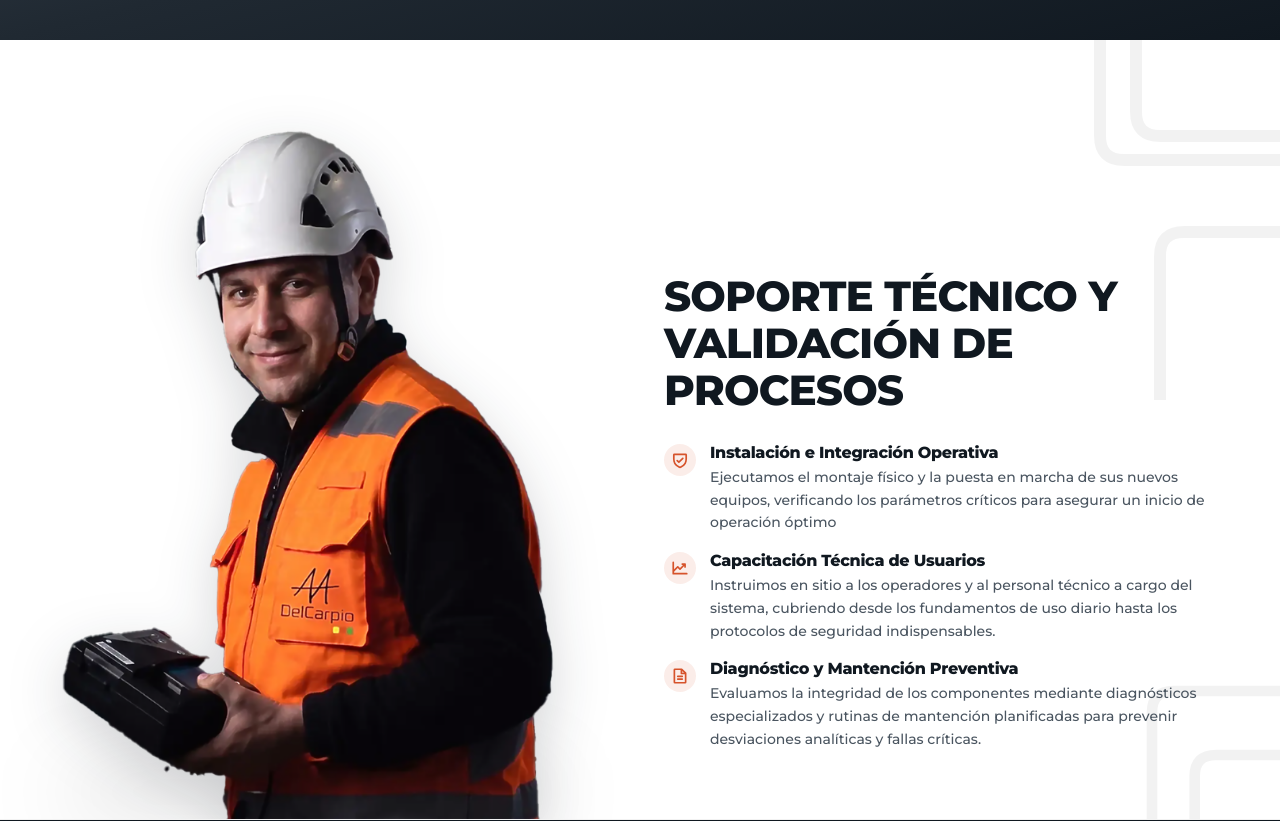
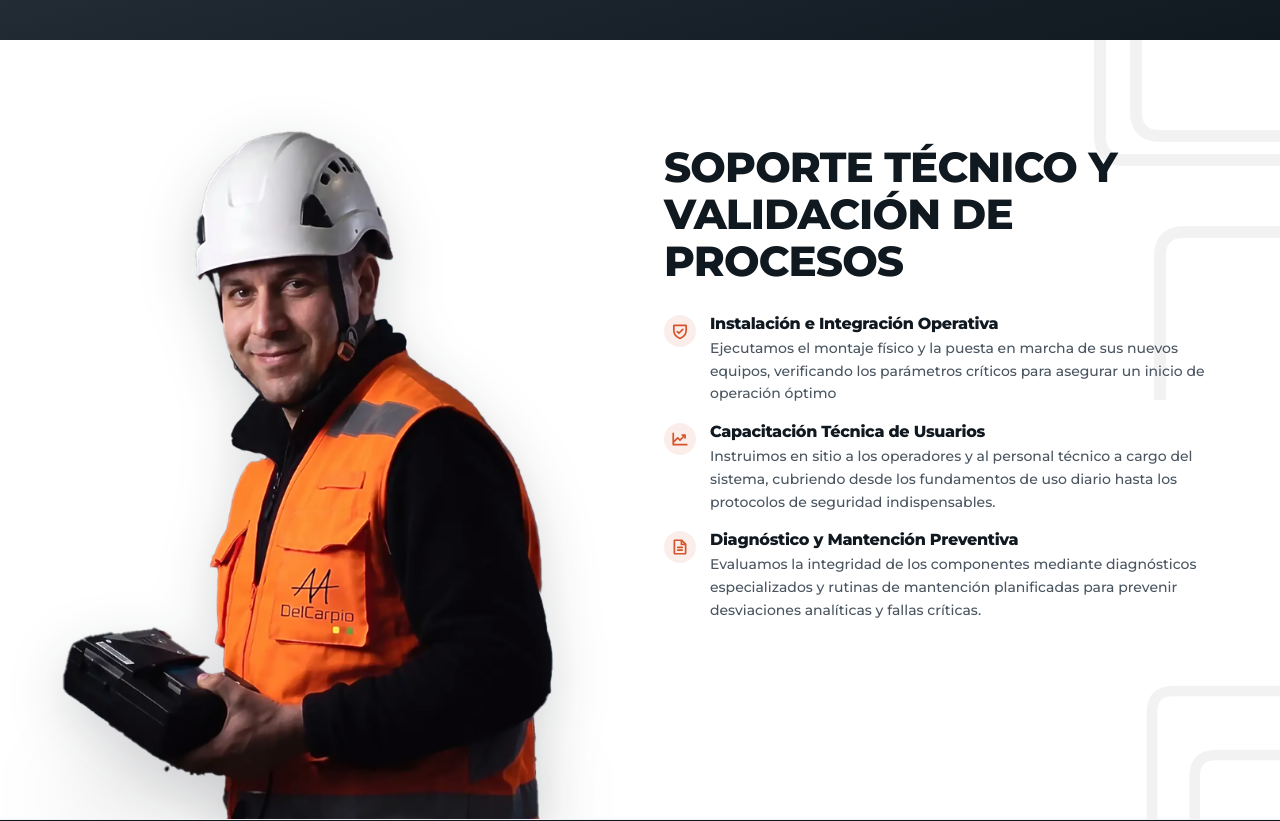
Before and after one commit to delcarpiohub/LandingPage, a Next.js app: page / in a window 1280 px wide. Shown: the part 2780-3601 px from the top of the page. Built offline with nearby package versions, Linux system fonts and the light colour scheme.

Commit message:
style(compliance): desplazar el bloque de texto hacia arriba alineando el titulo con la parte superior del especialista

```diff
--- a/src/components/sections/compliance-band.tsx
+++ b/src/components/sections/compliance-band.tsx
@@ -76,8 +76,8 @@ export function ComplianceBand() {
             </div>
           </div>
 
-          {/* 2. RIGHT SIDE: Text Container & Action Row */}
-          <div className="flex flex-col justify-center gap-6 w-full text-left py-6 lg:pb-16">
+          {/* 2. RIGHT SIDE: Text Container (Shifted higher up) */}
+          <div className="flex flex-col justify-start gap-6 w-full text-left pt-2 sm:pt-4 lg:pt-6 pb-6 lg:pb-10 self-center lg:self-start">
             <Reveal>
               {/* Heading */}
               <h2 className="font-display text-3xl sm:text-4xl lg:text-[42px] font-black leading-[1.12] tracking-tight text-[#101820] uppercase">
```
